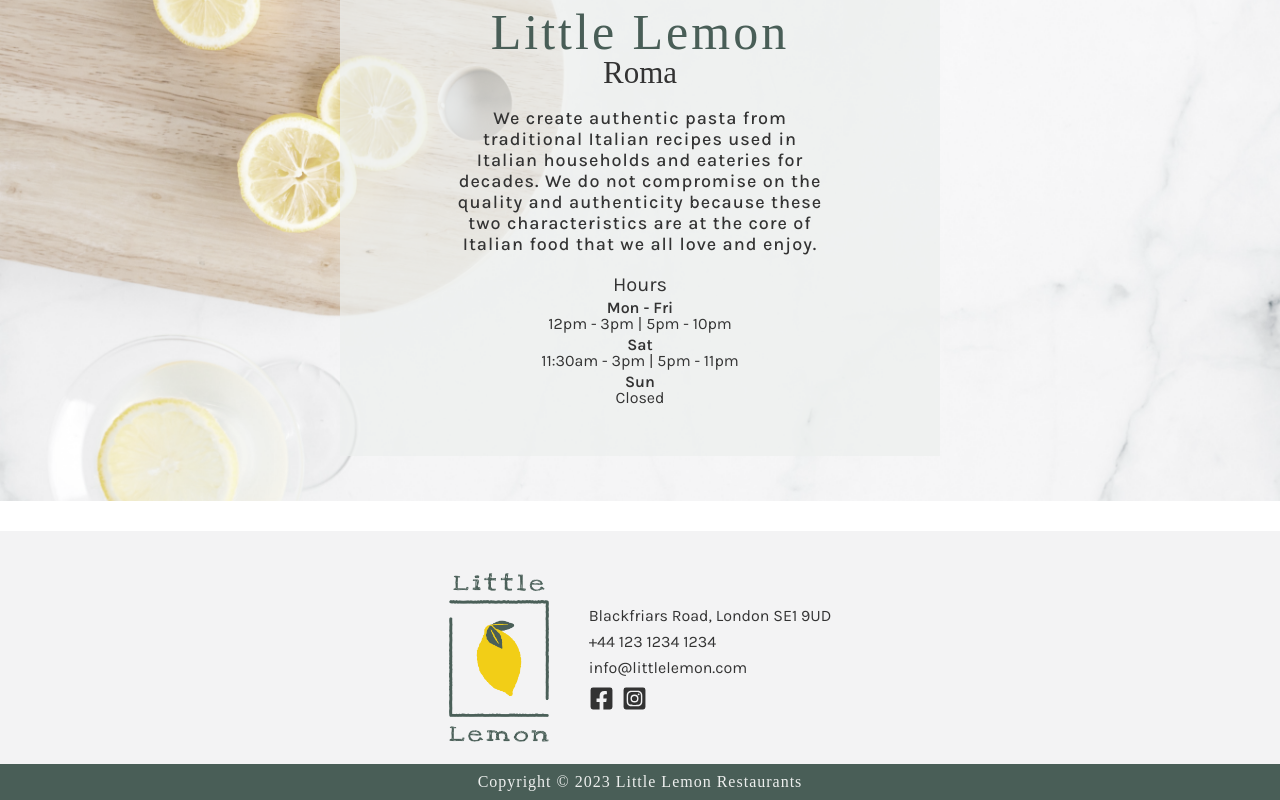
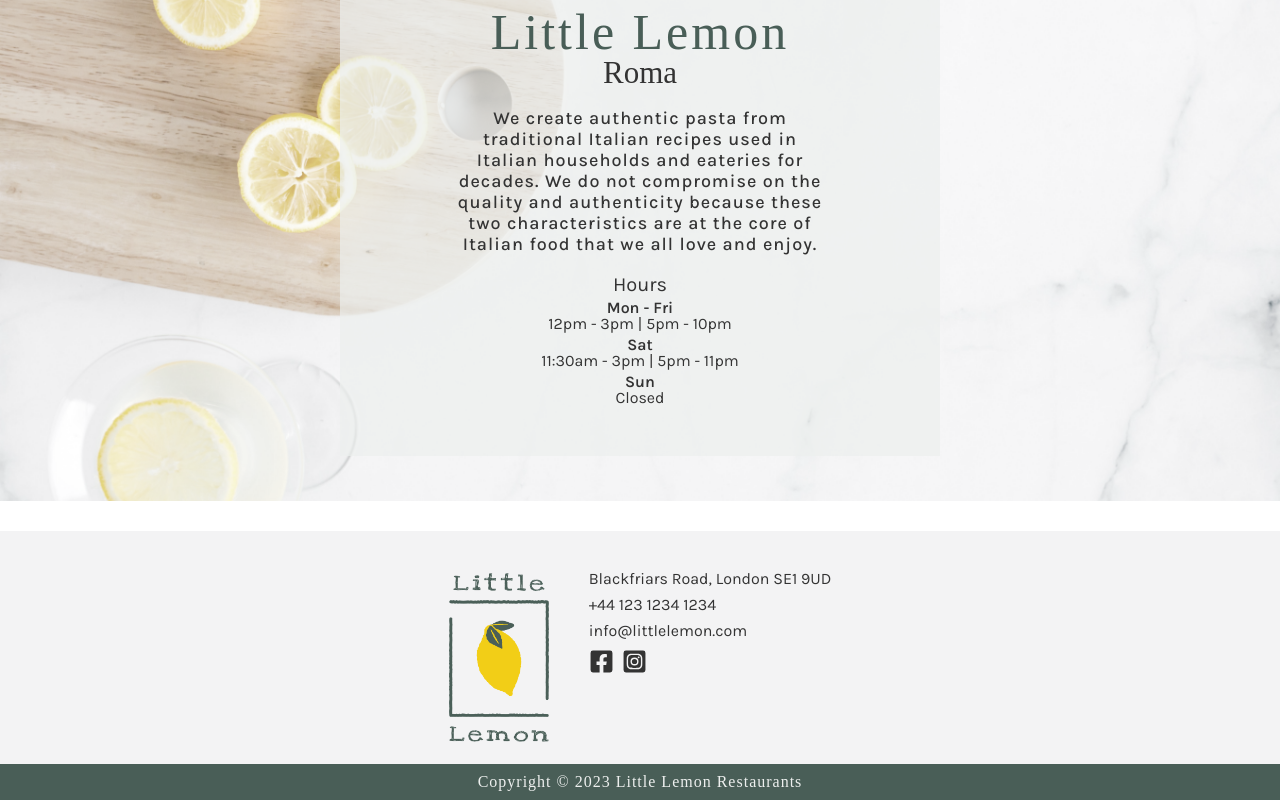
Before and after one commit to Master369963/Little-lemon, a React (Create React App) app: page /#/ in a window 1280 px wide. Shown: the part 1653-2453 px from the top of the page. Built offline with nearby package versions, Linux system fonts and the light colour scheme; a web font is replaced by a local one.

Commit message:
Modify Footer styling

```diff
--- a/src/components/layouts/Footer.module.scss
+++ b/src/components/layouts/Footer.module.scss
@@ -6,7 +6,7 @@
 
 .footer_content {
   display: flex;
-  align-items: center;
+  // align-items: center;
   justify-content: center;
   padding-top: 40px;
   padding-bottom: 15px;
@@ -14,13 +14,14 @@
   gap: 40px;
 
   @include small {
-    gap: 20px;
+    gap: 1.5rem;
   }
 }
 
 .footer_logo {
   flex-basis: 20%;
   max-width: 100px;
+  min-width: 45px;
 }
 
 .footer_group {
```
